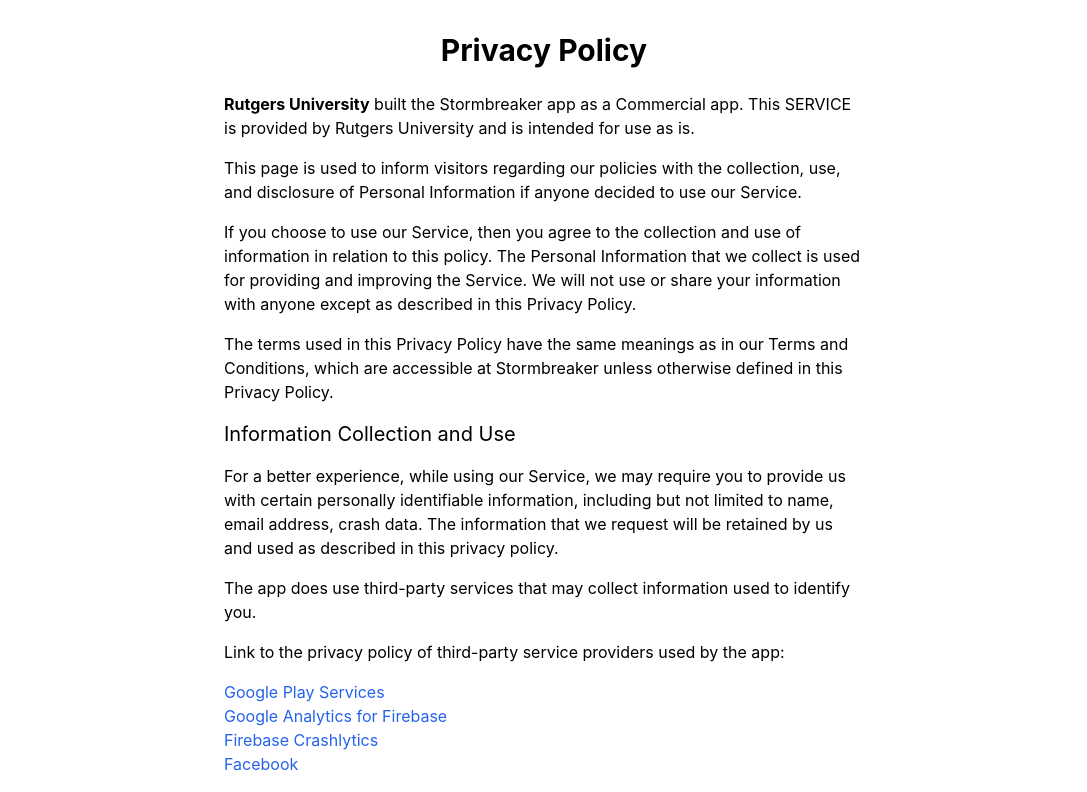
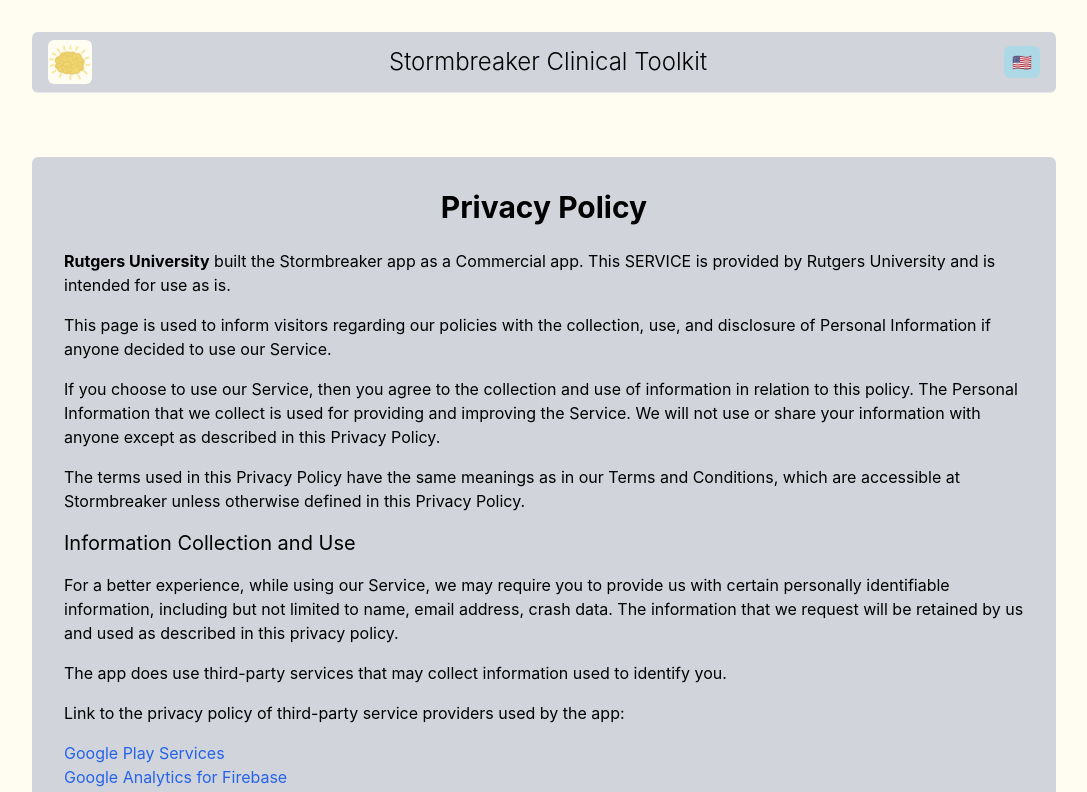
Before and after one commit to Stormbreaker-Mental-Health/Clinical-Toolkit, a Next.js app: page /privacy in a window 1280 px wide. Shown: the top 792 px of the page, without its empty margins (96-1183 px from the left). Built offline with nearby package versions, Linux system fonts and the light colour scheme; no server answers; the database is empty.

Commit message:
Updated privacy policy page to be styled like the rest

```diff
--- a/components/LanguagePicker.tsx
+++ b/components/LanguagePicker.tsx
@@ -6,7 +6,11 @@ const languageOptions = [
   { code: "es", name: "Spanish", flag: "🇪🇸" },
 ];
 
-const LanguagePicker: React.FC = () => {
+const LanguagePicker = ({
+  availableLanguages = languageOptions,
+}: {
+  availableLanguages?: { code: string; name: string; flag: string }[];
+}) => {
   const { language, setLanguage } = useLanguage();
 
   const handleLanguageChange = (code: string) => {
@@ -18,7 +22,7 @@ const LanguagePicker: React.FC = () => {
 
   return (
     <div className="flex gap-1">
-      {languageOptions.map((option) => (
+      {availableLanguages.map((option) => (
         <button
           key={option.code}
           onClick={() => handleLanguageChange(option.code)}
--- a/pages/privacy.tsx
+++ b/pages/privacy.tsx
@@ -1,13 +1,33 @@
+/* eslint-disable @next/next/no-html-link-for-pages */
 import Head from "next/head";
+import Image from "next/image";
+import { prefix } from "../utils/prefix";
+import LanguagePicker from "../components/LanguagePicker";
 
 export default function PrivacyPolicy() {
   return (
-    <>
+    <div className="flex flex-col items-center justify-center min-h-screen bg-[#fffdf1]">
       <Head>
         <title>Privacy Policy | Stormbreaker</title>
         <meta name="description" content="Stormbreaker Privacy Policy" />
+        <link rel="icon" href={`${prefix}/logo.png`} />
       </Head>
-      <div className="max-w-2xl mx-auto px-4 py-8">
+      <div className="flex items-center justify-between px-4 py-2 border-b gap-4 w-full max-w-5xl bg-gray-300 rounded-none lg:rounded-md m-0 lg:m-8">
+        <Image
+          src={`${prefix}/logo.png`}
+          alt="Stormbreaker Logo"
+          width={44}
+          height={44}
+          className="rounded-md"
+        />
+        <h1 className="text-2xl font-light">
+          <a href="/">Stormbreaker Clinical Toolkit</a>
+        </h1>
+        <LanguagePicker
+          availableLanguages={[{ code: "en", name: "English", flag: "🇺🇸" }]}
+        />
+      </div>
+      <main className="bg-gray-300 w-full max-w-5xl mx-auto flex-grow rounded-none lg:rounded-md m-0 lg:m-8 p-8">
         <h1 className="text-3xl font-bold mb-6 text-center">Privacy Policy</h1>
         <div className="prose prose-sm dark:prose-invert gap-4 flex flex-col">
           <p>
@@ -186,7 +206,25 @@ export default function PrivacyPolicy() {
             and modified/generated by App Privacy Policy Generator.
           </p>
         </div>
-      </div>
-    </>
+      </main>
+      <footer className="flex items-center justify-center w-full h-16 border-t bg-gray-200">
+        <a
+          href="https://vercel.com?utm_source=create-next-app&utm_medium=default-template&utm_campaign=create-next-app"
+          target="_blank"
+          rel="noopener noreferrer"
+          className="flex items-center justify-center gap-1"
+        >
+          <Image
+            src={`${prefix}/logo.png`}
+            alt="Vercel Logo"
+            width={24}
+            height={24}
+            className="rounded-md mr-1"
+          />
+          Stormbreaker
+          <span>&copy;</span> {new Date().getFullYear()}
+        </a>
+      </footer>
+    </div>
   );
 }
```
